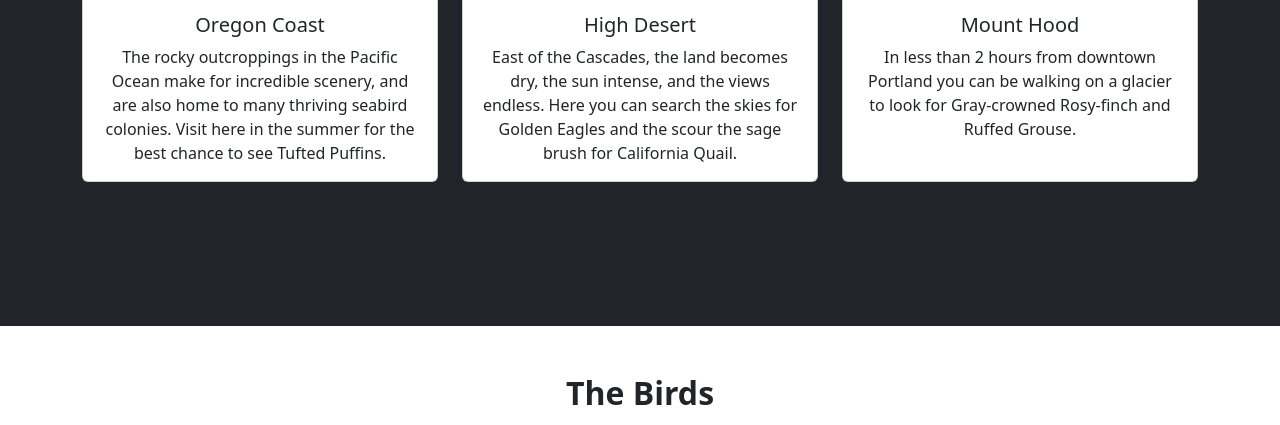
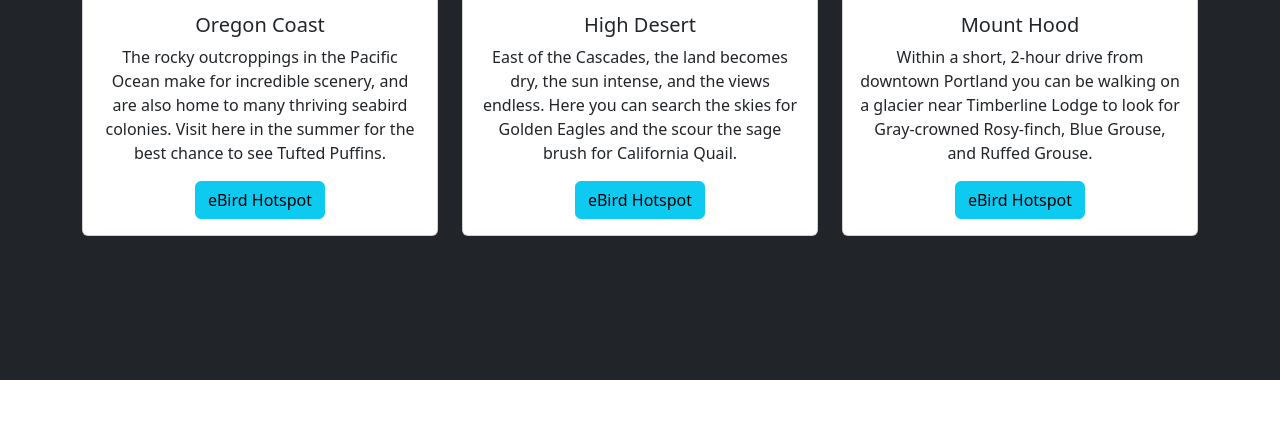
Before and after one commit to arslonga83/oregon-birds-landing-page, a website: page index.html in a window 1280 px wide. Shown: the part 1820-2245 px from the top of the page. Drawn offline with nearby package versions, Linux system fonts and the light colour scheme.

Commit message:
add ebird links to locations

```diff
--- a/index.html
+++ b/index.html
@@ -80,6 +80,7 @@
             <div class="card-body text-center text-dark">
               <h5 class="card-title">Oregon Coast</h5>
               <p class="card-text">The rocky outcroppings in the Pacific Ocean make for incredible scenery, and are also home to many thriving seabird colonies. Visit here in the summer for the best chance to see Tufted Puffins.</p>
+              <a href="https://ebird.org/hotspot/L548476" class="btn btn-info">eBird Hotspot</a>
             </div>
           </div>
         </div>
@@ -89,6 +90,7 @@
             <div class="card-body text-center text-dark">
               <h5 class="card-title">High Desert</h5>
               <p class="card-text">East of the Cascades, the land becomes dry, the sun intense, and the views endless. Here you can search the skies for Golden Eagles and the scour the sage brush for California Quail.</p>
+              <a href="https://ebird.org/hotspot/L1233406" class="btn btn-info">eBird Hotspot</a>
             </div>
           </div>
         </div>
@@ -97,7 +99,8 @@
             <img src="./images/caleb-jack-IOdCBWHWhfY-unsplash.jpeg" alt="" class="card-img-top">
             <div class="card-body text-center text-dark">
               <h5 class="card-title">Mount Hood</h5>
-              <p class="card-text">In less than 2 hours from downtown Portland you can be walking on a glacier to look for Gray-crowned Rosy-finch and Ruffed Grouse.</p>
+              <p class="card-text">Within a short, 2-hour drive from downtown Portland you can be walking on a glacier near Timberline Lodge to look for Gray-crowned Rosy-finch, Blue Grouse, and Ruffed Grouse.</p>
+              <a href="https://ebird.org/hotspot/L670999" class="btn btn-info">eBird Hotspot</a>
             </div>
           </div>
         </div>
```
